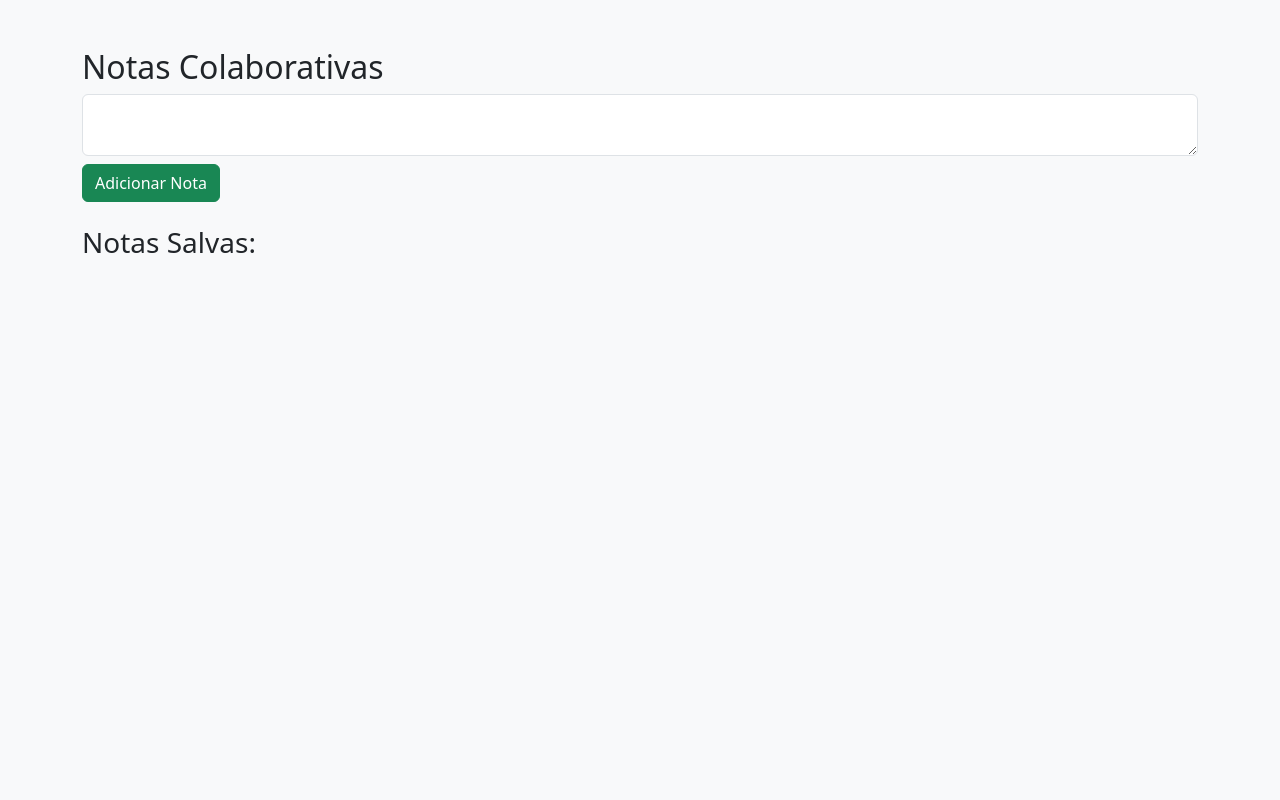
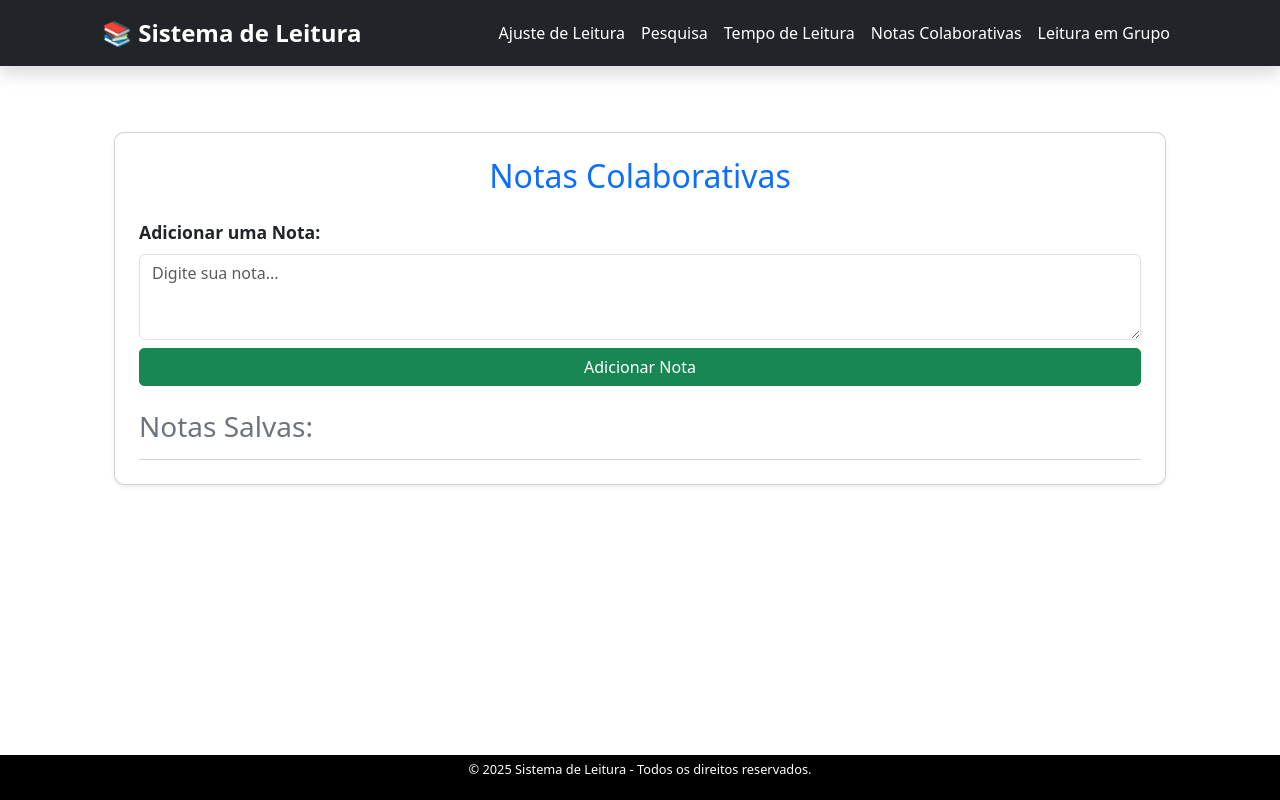
Before and after one commit to VitRodriguesB/Engenharia3_ERS_Telas, a PHP site: page /notas_colaborativas.php in a window 1280 px wide. Run offline with PHP 8.4, Linux system fonts and the light colour scheme.

Commit message:
atualização

```diff
--- a/CasoDeUso2/header.php
+++ b/CasoDeUso2/header.php
@@ -3,7 +3,7 @@
 <head>
     <meta charset="UTF-8">
     <meta name="viewport" content="width=device-width, initial-scale=1">
-    <title>📚 Sistema de Leitura</title>
+    <title>Sistema de Leitura</title>
     <link rel="stylesheet" href="https://cdn.jsdelivr.net/npm/bootstrap@5.3.2/dist/css/bootstrap.min.css">
     <link rel="stylesheet" href="style.css">
 </head>
@@ -11,7 +11,7 @@
 
 <nav class="navbar navbar-expand-lg navbar-dark bg-dark shadow">
     <div class="container">
-        <a class="navbar-brand fw-bold" href="index.php">Sistema de Leitura</a>
+        <a class="navbar-brand fw-bold" href="index.php">📚 Sistema de Leitura</a>
         <button class="navbar-toggler" type="button" data-bs-toggle="collapse" data-bs-target="#navbarNav">
             <span class="navbar-toggler-icon"></span>
         </button>
--- a/CasoDeUso2/notas_colaborativas.php
+++ b/CasoDeUso2/notas_colaborativas.php
@@ -4,30 +4,47 @@ if (!isset($_SESSION["notas"])) {
     $_SESSION["notas"] = [];
 }
 
-if ($_SERVER["REQUEST_METHOD"] == "POST" && !empty($_POST["nota"])) {
+// Adiciona nota
+if ($_SERVER["REQUEST_METHOD"] == "POST" && isset($_POST["nota"]) && !empty($_POST["nota"])) {
     $_SESSION["notas"][] = htmlspecialchars($_POST["nota"]);
 }
+
+// Remove nota
+if ($_SERVER["REQUEST_METHOD"] == "POST" && isset($_POST["remover"])) {
+    $indice = $_POST["remover"];
+    if (isset($_SESSION["notas"][$indice])) {
+        array_splice($_SESSION["notas"], $indice, 1);
+    }
+}
+
+include 'header.php'; // Inclui a navbar fixa
 ?>
-<!DOCTYPE html>
-<html lang="pt">
-<head>
-    <meta charset="UTF-8">
-    <title>Notas Colaborativas</title>
-    <link href="https://cdn.jsdelivr.net/npm/bootstrap@5.3.0/dist/css/bootstrap.min.css" rel="stylesheet">
-</head>
-<body class="bg-light">
+
 <div class="container mt-5">
-    <h2>Notas Colaborativas</h2>
-    <form method="post">
-        <textarea name="nota" class="form-control"></textarea>
-        <button type="submit" class="btn btn-success mt-2">Adicionar Nota</button>
-    </form>
-    <h3 class="mt-4">Notas Salvas:</h3>
-    <ul class="list-group">
-        <?php foreach ($_SESSION["notas"] as $nota): ?>
-            <li class="list-group-item"><?= $nota ?></li>
-        <?php endforeach; ?>
-    </ul>
+    <div class="card shadow-sm p-4">
+        <h2 class="text-center text-primary">Notas Colaborativas</h2>
+
+        <!-- Formulário de Adição de Nota -->
+        <form method="post" class="mt-3">
+            <label for="nota" class="form-label fw-bold">Adicionar uma Nota:</label>
+            <textarea name="nota" id="nota" class="form-control" rows="3" placeholder="Digite sua nota..." required></textarea>
+            <button type="submit" class="btn btn-success mt-2 w-100">Adicionar Nota</button>
+        </form>
+
+        <!-- Lista de Notas Salvas -->
+        <h3 class="mt-4 text-secondary">Notas Salvas:</h3>
+        <ul class="list-group mt-2">
+            <?php foreach ($_SESSION["notas"] as $indice => $nota): ?>
+                <li class="list-group-item d-flex justify-content-between align-items-center bg-light border-left border-primary">
+                    <span class="fw-bold text-dark"><?= $nota ?></span>
+                    <form method="post" class="d-inline">
+                        <input type="hidden" name="remover" value="<?= $indice ?>">
+                        <button type="submit" class="btn btn-danger btn-sm">Remover</button>
+                    </form>
+                </li>
+            <?php endforeach; ?>
+        </ul>
+    </div>
 </div>
-</body>
-</html>
+
+<?php include 'rodape.php'; ?> <!-- Adiciona o rodapé -->
--- a/CasoDeUso2/rodape.php
+++ b/CasoDeUso2/rodape.php
@@ -1,6 +1,6 @@
 </div> <!-- Fecha container principal -->
 
-<footer>
+<footer class="footer">
     <p>&copy; <?= date('Y') ?> Sistema de Leitura - Todos os direitos reservados.</p>
 </footer>
 
--- a/CasoDeUso2/style.css
+++ b/CasoDeUso2/style.css
@@ -1,24 +1,36 @@
-/* Fonte e estrutura geral */
-body {
-    font-family: 'Arial', sans-serif;
-    background-color: #f4f4f9;
+/* Navbar fixa no topo */
+.navbar {
+    position: fixed;
+    top: 0;
+    left: 0;
+    width: 100%;
+    background: #343a40; /* Cor escura para destacar */
+    color: white;
+    padding: 10px 0;
+    z-index: 1000; /* Garante que fique acima de outros elementos */
+    box-shadow: 0px 4px 8px rgba(0, 0, 0, 0.1);
 }
 
-/* Navbar */
-.navbar {
-    padding: 15px 0;
-}
+/* Ajusta os links da navbar */
 .navbar-brand {
     font-size: 1.5rem;
+    color: white;
 }
 .navbar-nav .nav-link {
     font-size: 1rem;
     padding: 10px 15px;
+    color: white;
     transition: 0.3s;
 }
 .navbar-nav .nav-link:hover {
-    color: #f8d210;
+    color: #f8d210; /* Destaque ao passar o mouse */
 }
+
+/* Adiciona espaço para que o conteúdo não fique oculto pela navbar */
+body {
+    padding-top: 60px; /* Ajusta conforme a altura da navbar */
+}
+
 
 /* Container principal */
 .container {
@@ -47,8 +59,15 @@ body {
 }
 
 /* Rodapé */
-footer {
-    font-size: 0.9rem;
+
+.footer {
+    background: #000;
+    color: white;
+    text-align: center;
+    padding: 5px 0;  /* Reduzindo a altura */
+    font-size: 0.8rem;  /* Tamanho menor para um visual mais clean */
+    position: relative;
+    width: 100%;
 }
 /* Estilização do formulário */
 .card {
```
Also changed, not shown: CasoDeUso2/tempo_leitura.php (+34 -21 lines).
